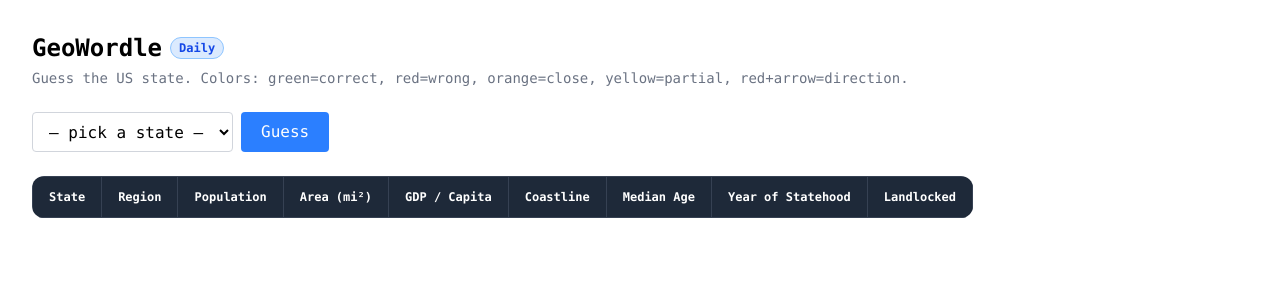
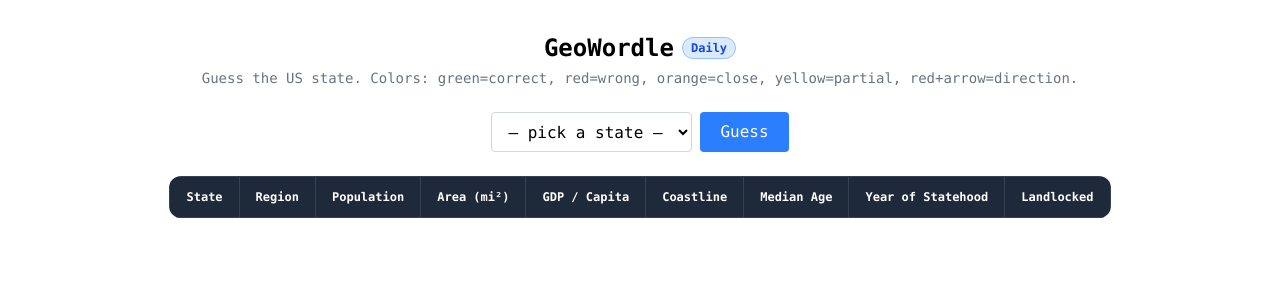
Before and after one commit to Eric-Zhang-Developer/geowordle, a Next.js app: page / in a window 1280 px wide. Shown: the top 300 px of the page. Built offline with nearby package versions, Linux system fonts and the light colour scheme.

Commit message:
style: center content

```diff
--- a/src/app/page.tsx
+++ b/src/app/page.tsx
@@ -7,7 +7,7 @@
   const { mode, round, guesses, selected, setSelected, submitGuess, isWon, remaining, switchToEndless, nextRound } = useGame();
 
   return (
-    <main className="p-8 font-mono">
+    <main className="p-8 font-mono flex flex-col items-center">
       <div className="flex items-center gap-2 mb-1">
         <h1 className="text-2xl font-bold">GeoWordle</h1>
         {mode === 'daily' ? (
```
